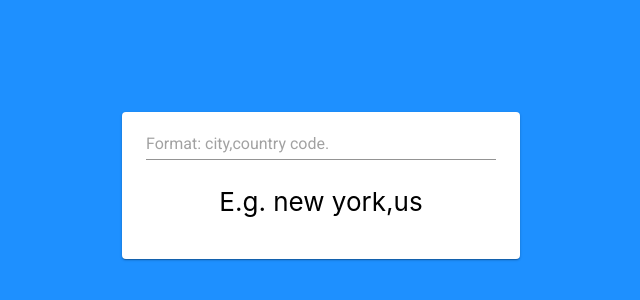
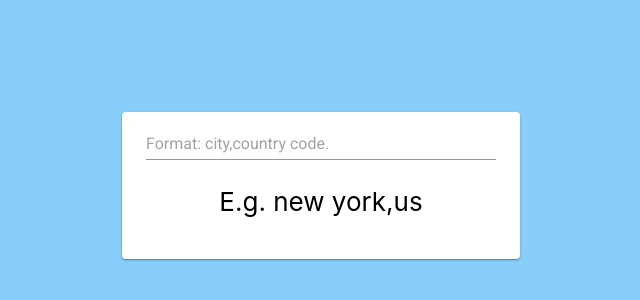
Before and after one commit to sn00k/weatherapp, a React (Create React App) app in the folder client/: page / in a window 1280 px wide. Shown: the part 230-530 px from the top of the page, without its empty margins (319-959 px from the left). Built offline with nearby package versions, Linux system fonts and the light colour scheme.

Commit message:
Change background color

```diff
--- a/client/src/App.scss
+++ b/client/src/App.scss
@@ -8,7 +8,7 @@
 }
 
 .App-header {
-  background-color: dodgerblue;
+  background-color: lightskyblue;
   min-height: 100vh;
   display: flex;
   flex-direction: column;
```
